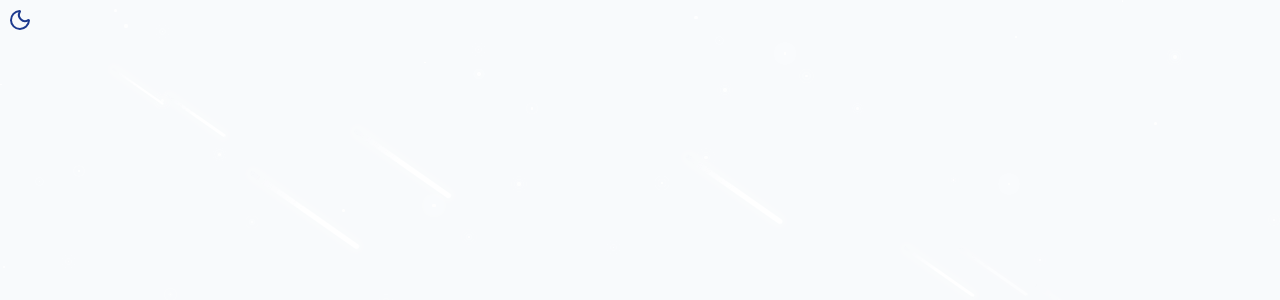
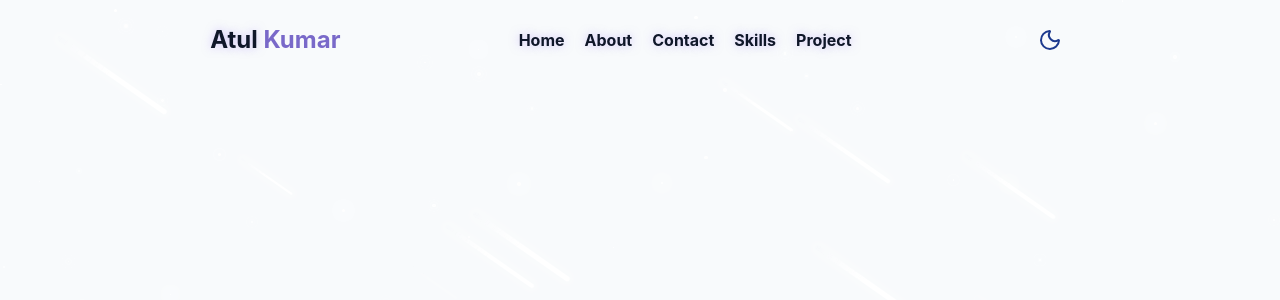
Before and after one commit to atul-kumar06/portfolio-website, a React (Vite) app: page / in a window 1280 px wide. Shown: the top 300 px of the page. Built offline with nearby package versions, Linux system fonts and the light colour scheme.

Commit message:
Nav bar completed

```diff
--- a/src/components/Nav.jsx
+++ b/src/components/Nav.jsx
@@ -1,10 +1,73 @@
-import React from "react";
+import React, { useEffect, useState } from "react";
 import ToggleButton from "../features/ToggleButton";
+import { href } from "react-router";
+import { Menu, X } from "lucide-react";
+
+const navItems = [
+  { name: "Home", href: "#hero" },
+  { name: "About", href: "#about" },
+  { name: "Contact", href: "#contact" },
+  { name: "Skills", href: "#skills" },
+  { name: "Project", href: "#project" },
+];
 
 const Nav = () => {
+  const [isScrolled, setisScrolled] = useState(false);
+  const [isMenuOpen, setisMenuOpen] = useState(false);
+
+  useEffect(() => {
+    const handleScroll = () => {
+      setisScrolled(window.screenY > 10);
+    };
+
+    window.addEventListener("scroll", handleScroll);
+    return () => window.removeEventListener("scroll", handleScroll);
+  }, []);
+
   return (
-    <nav>
+    <nav className="fixed w-full py-5 transition-all duration-300 flex items-center justify-evenly px-8">
+      <a
+        href="#hero"
+        className="text-2xl font-bold text-primary flex items-center"
+      >
+        <span>
+          <span className="text-glow text-foreground">Atul</span> Kumar
+        </span>
+      </a>
+      <div className="hidden md:flex items-center space-x-5 font-bold text-glow">
+        {navItems.map((value, idx) => (
+          <a key={idx} href={value.href}>
+            {value.name}
+          </a>
+        ))}
+      </div>
       <ToggleButton />
+      {/* Nav Bar for mobile */}
+      <button
+        onClick={() => {
+          setisMenuOpen((prev) => !prev);
+        }}
+        className="md:hidden p-2 text-foreground z-50"
+        aria-label={isMenuOpen ? "close" : "open"}
+      >
+        {isMenuOpen ? <X size={24} /> : <Menu size={24} />}
+      </button>
+      <div
+        className={`fixed inset-0 bg-background/95 backdrop-blur-md z-40  flex flex-col items-center justify-center transition-all duration-300 md:hidden ${isMenuOpen ? "opacity-100 pointer-events-auto" : "opacity-0 pointer-events-none"}`}
+      >
+        <div className="flex flex-col space-y-8 text-xl">
+          {navItems.map((item, key) => (
+            <a
+              key={key}
+              href={item.href}
+              className="text-foreground/80 hover:text-primary transition-colors duration-300"
+              onClick={() => setisMenuOpen(false)}
+            >
+              {item.name}
+            </a>
+          ))}
+        </div>
+      </div>
     </nav>
   );
 };
```
